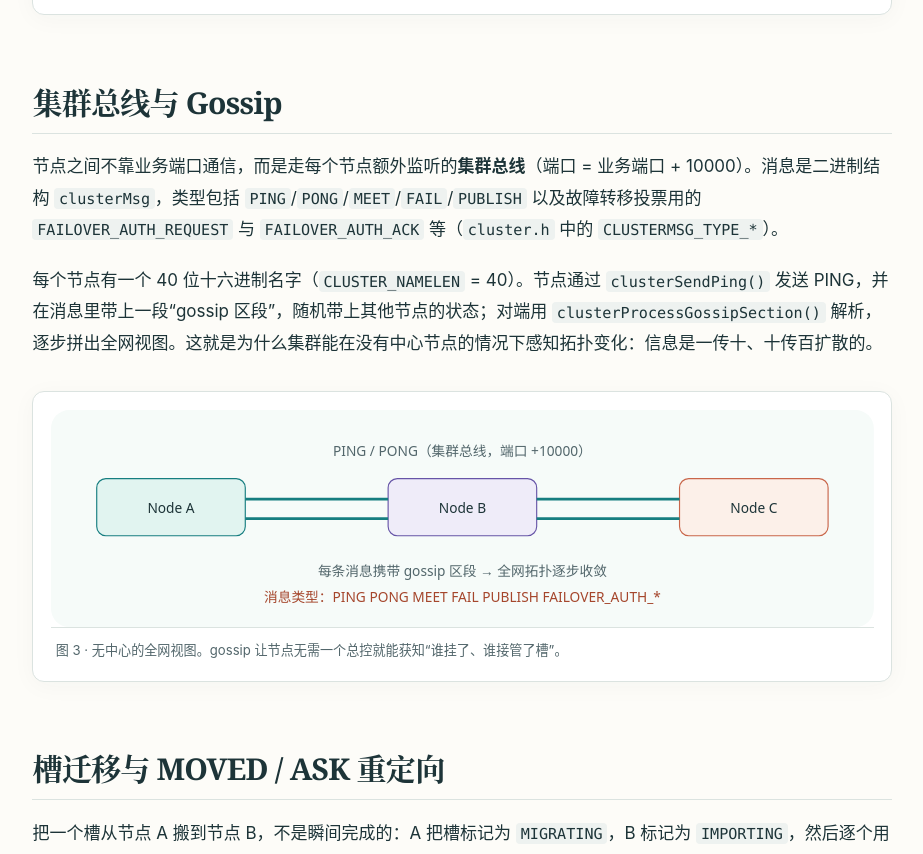
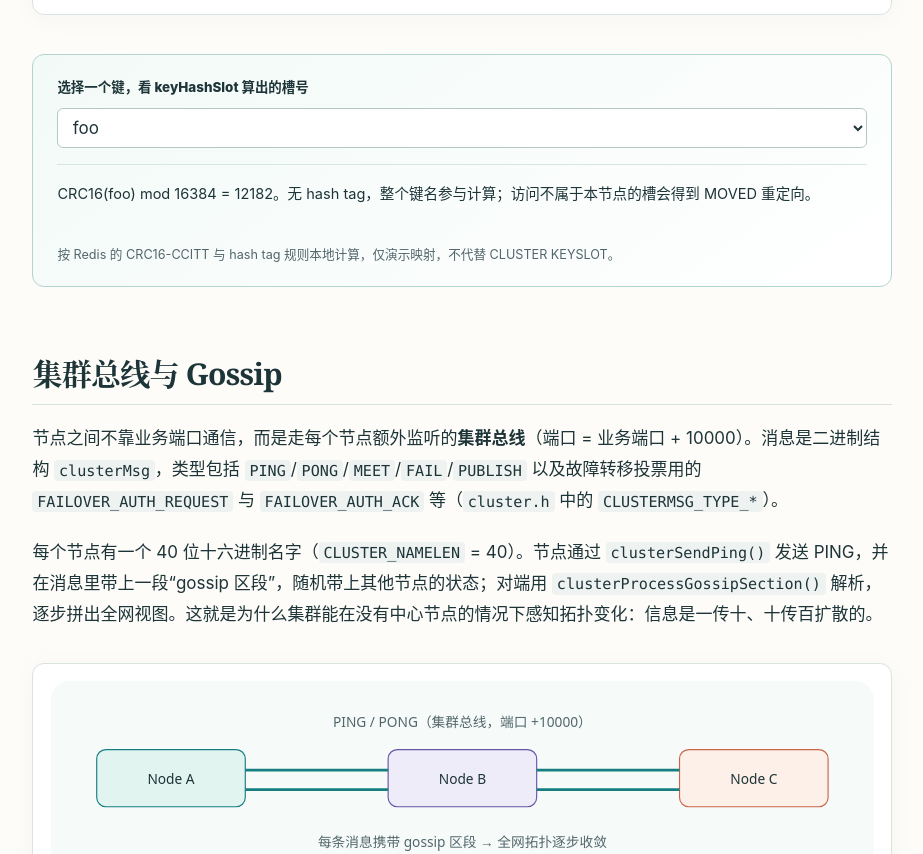
Before and after one commit to 1998x-stack/redis-source-analysis-tutorial, a plain HTML site: page docs/chapters/22.html in a window 1280 px wide. Shown: the part 3216-4070 px from the top of the page, without its empty margins (310-1233 px from the left). Drawn offline with Linux system fonts and the light colour scheme.

Commit message:
feat(redis-source-analysis-tutorial): add keyHashSlot interactive to chapter 22

```diff
--- a/docs/chapters/22.html
+++ b/docs/chapters/22.html
@@ -44,6 +44,7 @@
 <p>Cluster 把整个键空间切分成 <code>CLUSTER_SLOTS</code> = <strong>16384</strong> 个哈希槽（<code>cluster.h</code> 中的常量），每个主节点拥有其中一个子集。键到槽的映射由 <code>unsigned int keyHashSlot(char *key, int keylen)</code> 计算：CRC16 后对 16384 取模。键中若含有 <code>{...}</code> 形式的 hash tag，则只用花括号内的部分算槽——这是让多个键落入同槽、从而支持多键操作的手段。</p>
 <p>客户端发送命令时，接收节点用 <code>getNodeByQuery()</code> 判断这些键属于哪些槽、是否都在本节点。不在则用 <code>clusterRedirectClient()</code> 回一个重定向（MOVED 或 ASK）。这与上一章 <code>processCommand</code> 检查链中的集群重定向是同一处逻辑。</p>
 <figure class="figure"><svg role="img" aria-labelledby="fig22-2-t" aria-describedby="fig22-2-d" viewBox="0 0 720 200" xmlns="http://www.w3.org/2000/svg"><title id="fig22-2-t">哈希槽在多个主节点间划分</title><desc id="fig22-2-d">16384 个槽被分给多个主节点，键经 CRC16 取模得到槽号；访问不属于本节点的槽会得到 MOVED 重定向。</desc><rect width="720" height="200" rx="16" fill="#f6fbf9"/><g font-family="system-ui,sans-serif" font-size="12" text-anchor="middle"><rect x="24" y="30" width="216" height="56" rx="8" fill="#e1f4f0" stroke="#167e80"/><text x="132" y="53" fill="#1d3438">Node A · 槽 0–5460</text><text x="132" y="73" fill="#52666b">master A</text><rect x="252" y="30" width="216" height="56" rx="8" fill="#efecf9" stroke="#6654a7"/><text x="360" y="53" fill="#1d3438">Node B · 槽 5461–10922</text><text x="360" y="73" fill="#52666b">master B</text><rect x="480" y="30" width="216" height="56" rx="8" fill="#fcf0e9" stroke="#c9664a"/><text x="588" y="53" fill="#1d3438">Node C · 槽 10923–16383</text><text x="588" y="73" fill="#52666b">master C</text><rect x="24" y="116" width="672" height="60" rx="10" fill="#fff" stroke="#52666b"/><text x="360" y="140" fill="#203035">slot = CRC16(key) mod 16384；hash tag {...} 只对花括号内算槽</text><text x="360" y="162" fill="#52666b">访问非本节点槽 → MOVED；迁移中的槽 → ASK</text></g></svg><figcaption>图 2 · 槽的划分。槽区间只是示例；实际分段由 <code>CLUSTER SHARDS</code>/<code>CLUSTER SLOTS</code> 决定。</figcaption></figure>
+<div class="simulator" data-slot-demo><label for="sim-slot">选择一个键，看 keyHashSlot 算出的槽号</label><select id="sim-slot"><option value="foo">foo</option><option value="bar">bar</option><option value="hello">hello</option><option value="{user1000}.following">{user1000}.following</option><option value="{user1000}.other">{user1000}.other</option></select><div data-output class="sim-output" role="status" aria-live="polite"></div><p class="muted" style="font-size:.79rem;margin-bottom:0">按 Redis 的 CRC16-CCITT 与 hash tag 规则本地计算，仅演示映射，不代替 CLUSTER KEYSLOT。</p></div>
 </section>
 <section id="cluster-comm" aria-labelledby="h-cluster-comm"><h2 id="h-cluster-comm">集群总线与 Gossip</h2>
 <p>节点之间不靠业务端口通信，而是走每个节点额外监听的<strong>集群总线</strong>（端口 = 业务端口 + 10000）。消息是二进制结构 <code>clusterMsg</code>，类型包括 <code>PING</code>/<code>PONG</code>/<code>MEET</code>/<code>FAIL</code>/<code>PUBLISH</code> 以及故障转移投票用的 <code>FAILOVER_AUTH_REQUEST</code> 与 <code>FAILOVER_AUTH_ACK</code> 等（<code>cluster.h</code> 中的 <code>CLUSTERMSG_TYPE_*</code>）。</p>
@@ -84,4 +85,8 @@ done
 </article></main></div>
 <footer class="footer"><div class="max"><a href="../index.html">返回课程主页</a></div></footer>
 <script src="../assets/js/third-article.js" defer></script>
+<script>(()=>{"use strict";
+function crc16(s){let crc=0;for(let i=0;i<s.length;i++){crc^=s.charCodeAt(i)<<8;for(let j=0;j<8;j++){crc=(crc&0x8000)?((crc<<1)^0x1021)&0xffff:(crc<<1)&0xffff;}}return crc;}
+function slot(key){let s=key.indexOf('{');if(s!==-1){const e=key.indexOf('}',s+1);if(e!==-1&&e!==s+1)key=key.slice(s+1,e);}return crc16(key)&16383;}
+const box=document.querySelector("[data-slot-demo]");if(box){const s=box.querySelector("select"),o=box.querySelector("[data-output]");const u=()=>{const k=s.value;const hasTag=k.indexOf('{')!==-1;const tag=hasTag?(k.slice(k.indexOf('{')+1,k.indexOf('}'))+''):null;o.textContent="CRC16("+(hasTag?tag:k)+") mod 16384 = "+slot(k)+"。"+(hasTag?"键含 {...} hash tag，只对花括号内的部分算槽，因此同一 tag 的多个键落入同一槽，才能参与多键操作。":"无 hash tag，整个键名参与计算；访问不属于本节点的槽会得到 MOVED 重定向。");};s.addEventListener("change",u);u();}})();</script>
 </body></html>
```
